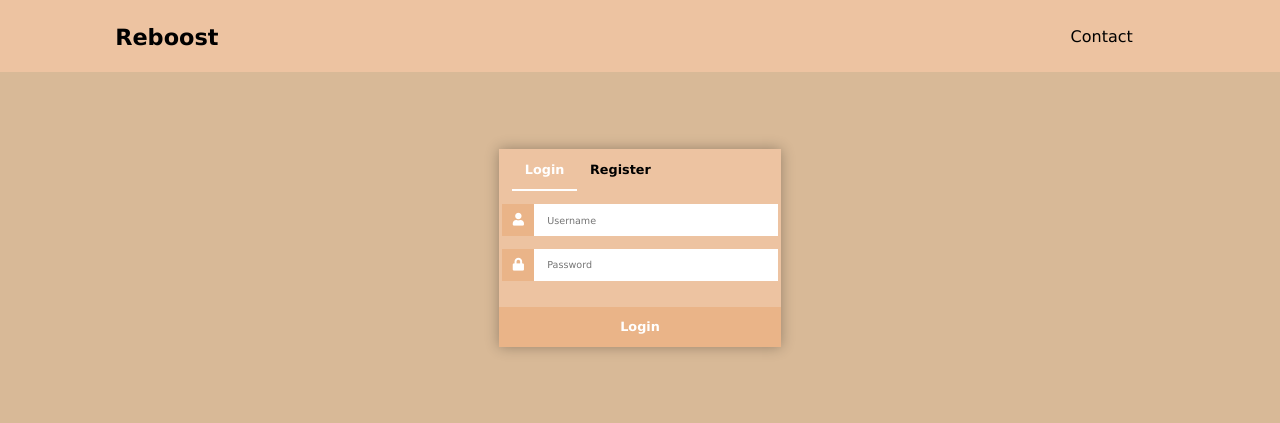
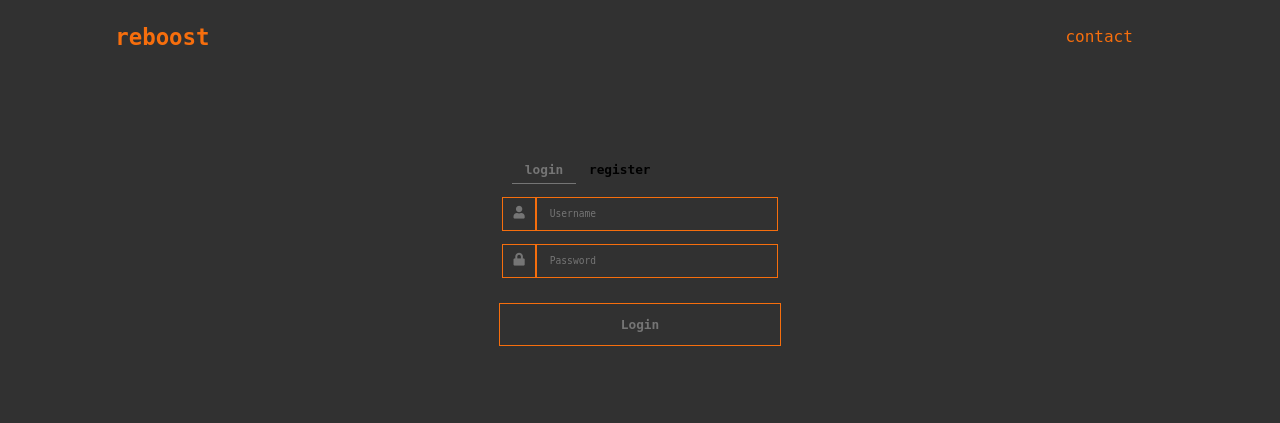
Before and after one commit to sababot/reboost, a Flask app: page /login/ in a window 1280 px wide. Shown: the top 423 px of the page. Run offline with Flask 2, Linux system fonts and the light colour scheme; some libraries are stand-ins or nearby versions.

Commit message:
MySQL setup & theme

```diff
--- a/main.py
+++ b/main.py
@@ -12,7 +12,7 @@ app.secret_key = 'icytorsecret'
 app.config['MYSQL_HOST'] = 'localhost'
 app.config['MYSQL_USER'] = 'root'
 app.config['MYSQL_PASSWORD'] = 'tor1q2w3e4r5t'
-app.config['MYSQL_DB'] = 'pythonlogin'
+app.config['MYSQL_DB'] = 'reboost'
 
 # Intialize MySQL
 mysql = MySQL(app)
--- a/static/css/login.css
+++ b/static/css/login.css
@@ -4,8 +4,7 @@
 
 .login, .register {
   	width: 22vw;
-  	background-color: #edc3a1;
-  	box-shadow: 0 0 1vw 0 rgba(0, 0, 0, 0.3);
+  	background-color: transparent;
   	margin: 6vw auto;
 }
 .login h1, .register h1 {
@@ -23,15 +22,15 @@
   	color: black;
   	text-decoration: none;
   	display: inline-flex;
-  	padding: 0 1vw 1vw 1vw;
+  	padding: 0 1vw 0.5vw 1vw;
   	font-weight: bold;
 }
 .login .links a:hover, .register .links a:hover {
   	color: #e2b895;
 }
 .login .links a.active, .register .links a.active {
-  	border-bottom: 0.2vw solid white;
-  	color: white;
+  	border-bottom: 0.15vw solid #757575;
+  	color: #757575;
 }
 .login form, .register form {
   	display: flex;
@@ -45,31 +44,40 @@
   	align-items: center;
   	width: 2.5vw;
   	height: 2.5vw;
-  	background-color: #eab488;
-  	color: #ffffff;
+  	background-color: transparent;
+  	border: solid;
+  	border-color: #f66e0d;
+  	border-width: 0.15vw;
+  	color: #757575;
 }
 .login form input[type="password"], .login form input[type="text"], .login form input[type="email"], .register form input[type="password"], .register form input[type="text"], .register form input[type="email"] {
-  	width: 17vw;
+  	width: 16.75vw;
   	height: 2.5vw;
   	border: none;
   	margin-bottom: 1vw;
   	padding: 0 1vw;
   	font-size: 0.75vw;
+  	border: solid;
+  	border-color: #f66e0d;
+  	border-width: 0.15vw;
+  	background-color: transparent;
+  	text-decoration: none;
 }
 .login form input[type="submit"], .register form input[type="submit"] {
   	width: 100%;
   	padding: 1vw;
   	margin-top: 1vw;
-  	background-color: #eab488;
+  	background-color: transparent;
   	border: 0;
   	cursor: pointer;
   	font-weight: bold;
-  	color: #ffffff;
-  	transition: background-color 0.2s;
+  	border: solid;
+  	border-color: #f66e0d;
+  	border-width: 0.15vw;
+  	color: #757575;
 }
 .login form input[type="submit"]:hover, .register form input[type="submit"]:hover {
-  	background-color: #d8b997;
-  	transition: background-color 0.2s;
+  	background-color: transparent;
 }
 .navtop {
   	background-color: #2f3947;
--- a/static/css/style.css
+++ b/static/css/style.css
@@ -1,13 +1,10 @@
 * {
-	font-family: geneva;
+	font-family: monospace;
 	margin: 0;
-	-webkit-transition: all 250ms linear;
-  -ms-transition: all 250ms linear;
-  transition: all 250ms linear;
 }
 
 body {
-	background-color: #d8b997;
+	background-color: #313131;
 }
 
 .wrapper-sections {
@@ -59,21 +56,17 @@ body {
 	padding-top: 0.75vw;
 	color: black;
 	font-size: 100%;
-  -webkit-transition: font-size 0ms linear;
-  -ms-transition: font-size 0ms linear;
-  transition: font-size 0ms linear;
 }
 
 .header {
-  background-color: #edc3a1;
+  background-color: transparent;
   padding: 4.5vh 0vw;
-  transition: all 0s;
 }
 
 /* Style the header links */
 .header a {
   float: left;
-  color: black;
+  color: #f66e0d;
   text-align: center;
   padding-left: 1.5vw;
   padding-right: 1.5vw;
@@ -82,14 +75,13 @@ body {
   font-size: 1.25vw;
   line-height: 0.25vh;
   border-radius: 1px;
-  transition: all .5s;
 }
 
 /* Style the logo link (notice that we set the same value of line-height and font-size to prevent the header to increase when the font gets bigger */
 .header a.logo {
   font-size: 1.75vw;
   font-weight: bold;
-  color: black;
+  color: #f66e0d;
   padding-left: 9vw;
 }
 
@@ -129,9 +121,6 @@ body {
   width: 20vw;
   padding-left: 2.5vw;
   padding-top: 0.65vw;
-  -webkit-transition: all 0ms linear;
-  -ms-transition: all 0ms linear;
-  transition: all 0ms linear;
 }
 
 @media screen and (max-width: 750px) {
--- a/static/js/time-table.js
+++ b/static/js/time-table.js
@@ -22,6 +22,7 @@ function remove_column (){
 
 function add_column (){
   n += document.getElementById("habits").childElementCount;
+  document.getElementById("days").insertAdjacentHTML('beforeend', '<li id="7">Day</li>');
   update();
 }
 
--- a/templates/login.html
+++ b/templates/login.html
@@ -13,17 +13,17 @@
 <body>
 	<!--Header-->
 	<div id="header-element" class="header">
-		<a class="logo" href="">Reboost</a>
+		<a class="logo" href="">reboost</a>
 		<div class="header-right" style="padding-right: 10vw;">
-			<a href="/contact">Contact</a>
+			<a href="/contact">contact</a>
 		</div>
 	</div>
 
 	<!--Login-->
 	<div class="login">
 		<div class="links">
-			<a href="{{ url_for('login') }}" class="active">Login</a>
-			<a href="#">Register</a>
+			<a href="{{ url_for('login') }}" class="active">login</a>
+			<a href="#">register</a>
 		</div>
 		<form action="{{ url_for('login') }}" method="post">
 			<label for="username">
```
Also changed, not shown: static/css/time-table.css (+6 -1 lines), templates/home.html (+4 -12 lines), templates/time-table.html (+8 -1 lines).
